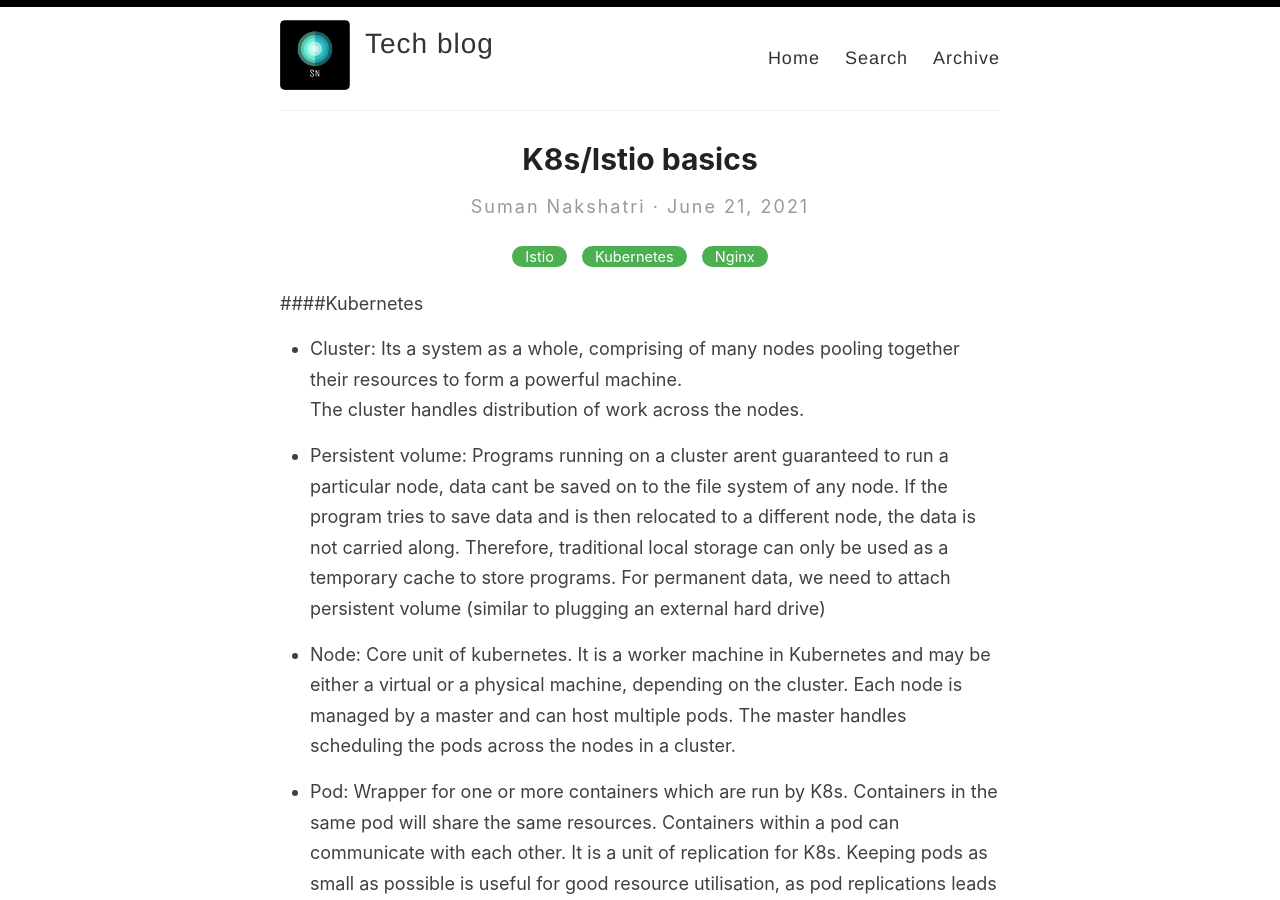
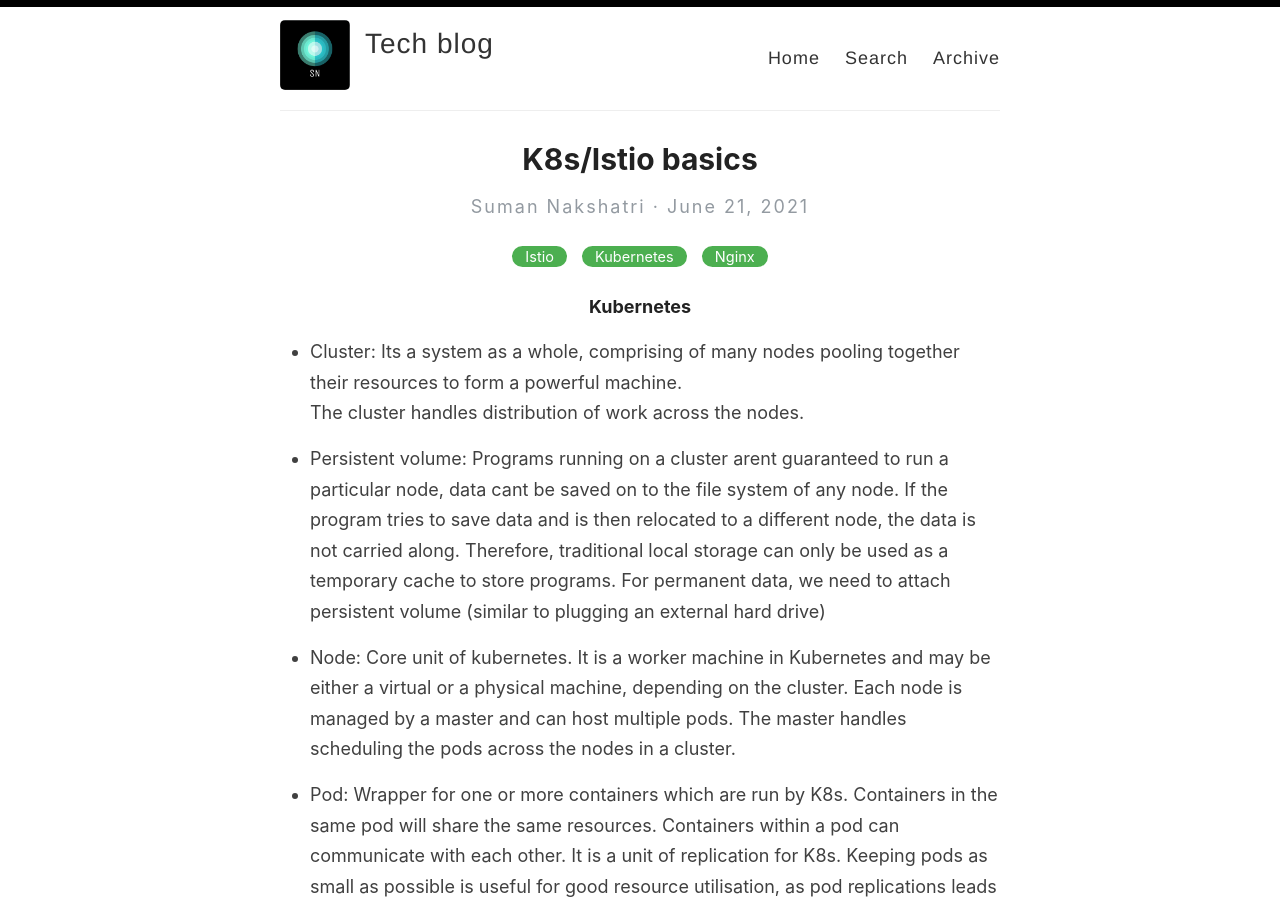
Before and after one commit to nakshatris/nakshatris.github.io, a Jekyll site: the page built from _posts/2021-06-21-Istio.md, in a window 1280 px wide and 900 px high. Built offline with Jekyll 4.4.1, drawn with Linux system fonts in a browser that asks for light colours.

```diff
--- a/_posts/2021-06-21-Istio.md
+++ b/_posts/2021-06-21-Istio.md
@@ -4,7 +4,7 @@ title:  K8s/Istio basics
 categories: [Istio, Kubernetes, Nginx]
 ---
 
-####Kubernetes
+#### Kubernetes
 - Cluster: Its a system as a whole, comprising of many nodes pooling together their resources to form a powerful machine.
   The cluster handles distribution of work across the nodes.
 
@@ -48,7 +48,7 @@ categories: [Istio, Kubernetes, Nginx]
 <img width="718" alt="Screen Shot 2021-06-21 at 11 05 36 PM" src="https://user-images.githubusercontent.com/44378362/122856933-ae630200-d2e5-11eb-9d19-b0e3d5acc8d4.png">
 
 
- ###Istio
+ #### Istio
 
 Configurable, open source service mesh layer which can be used by developers to connect, monitor, secure networks of different microservices.
 Primarily run on kubernetes cluster, but can be used on any cluster software.
```
